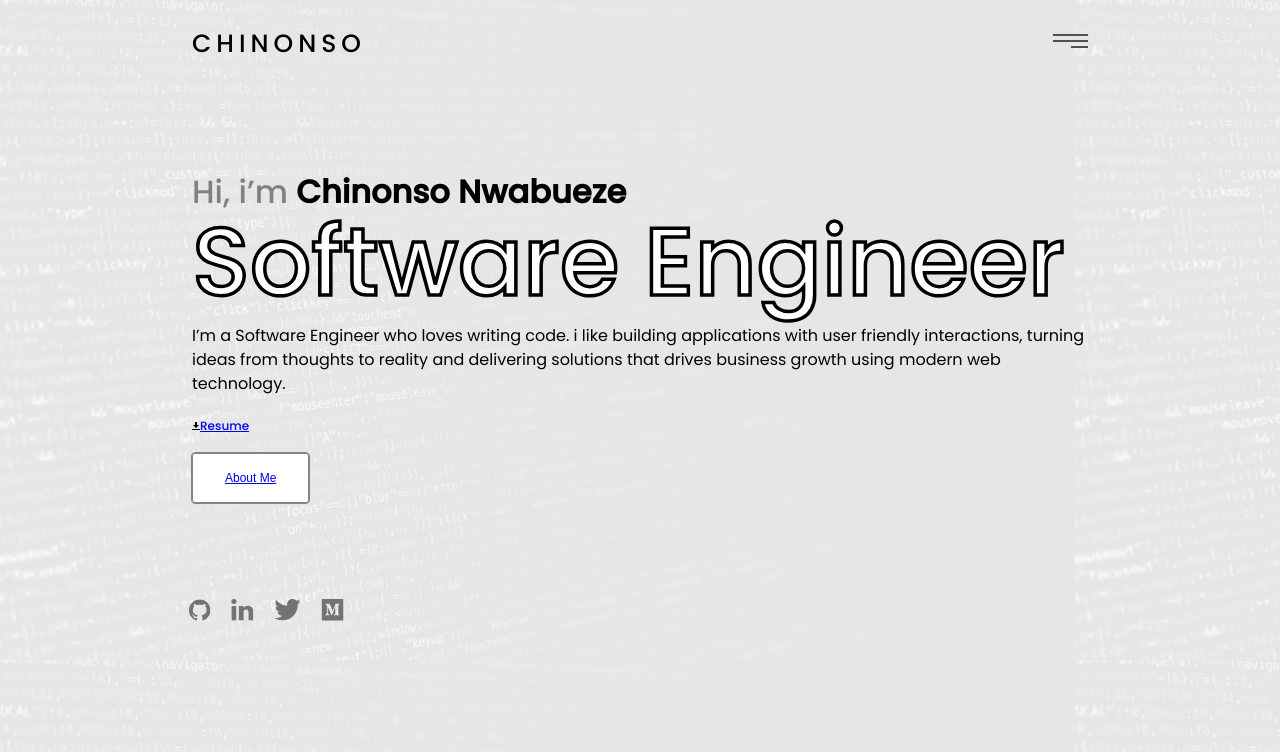
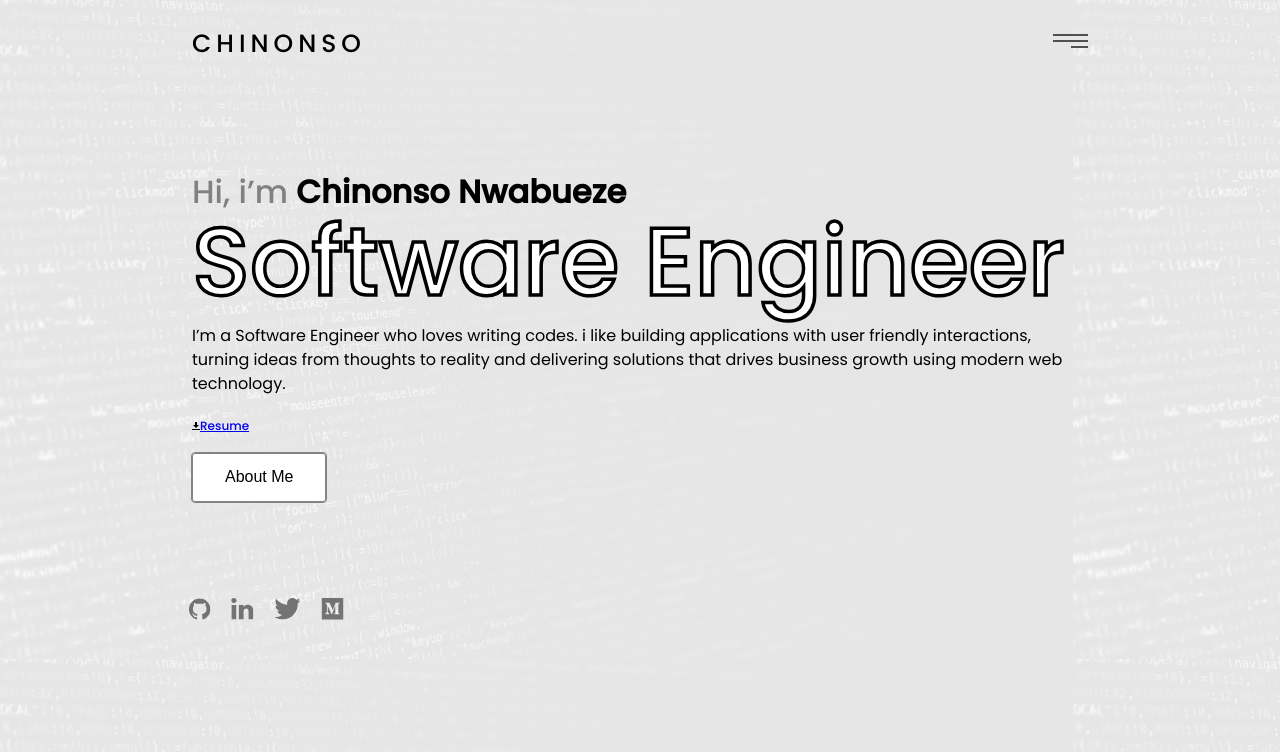
Before and after one commit to nwabuezenonso/v1portfolio, a React (Create React App) app: page / in a window 1280 px wide. Shown: the top 752 px of the page. Built offline with nearby package versions, Linux system fonts and the light colour scheme.

Commit message:
wraping the link around the button

```diff
--- a/src/containers/Home/Home.css
+++ b/src/containers/Home/Home.css
@@ -67,8 +67,6 @@
 	opacity: 0;
 	animation: slide-intro-anim 1.4s ease-in-out forwards;
 }
-
-
 
 @keyframes slide-intro-anim {
 	0% {
--- a/src/containers/Home/Home.jsx
+++ b/src/containers/Home/Home.jsx
@@ -8,11 +8,11 @@ const Home = () => {
       <div className='intro_text'>
         <p>Hi, i’m <span>Chinonso Nwabueze</span></p>
         <h1>Software Engineer</h1>
-        <p className='introText_content'> I’m a Software Engineer who loves writing code. i like building applications with user friendly interactions, turning ideas from thoughts to reality and delivering solutions that drives business growth using modern web technology.</p>
+        <p className='introText_content'> I’m a Software Engineer who loves writing codes. i like building applications with user friendly interactions, turning ideas from thoughts to reality and delivering solutions that drives business growth using modern web technology.</p>
         <div id='resume'>
           <svg width="8" height="8" viewBox="0 0 8 8" fill="none" xmlns="http://www.w3.org/2000/svg"><path d="M3 0V3H1L4 6L7 3H5V0H3ZM0 7V8H8V7H0Z" fill="black"/></svg><a href='/'>Resume</a><br/>
         </div>
-        <button className='portfolioButton'><Link to="about">About Me</Link></button>
+        <Link to="about"><button className='portfolioButton'>About Me</button></Link>
       </div>
     </div>
   )
```
